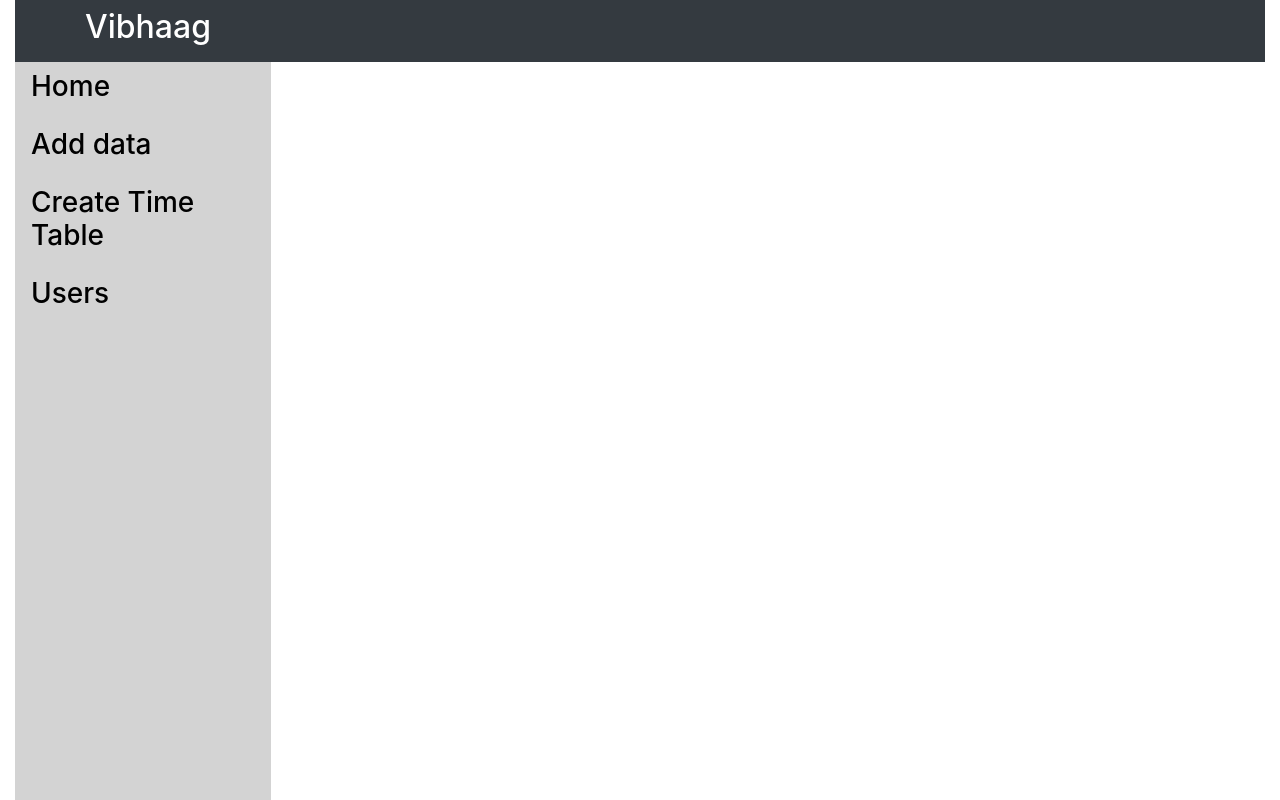
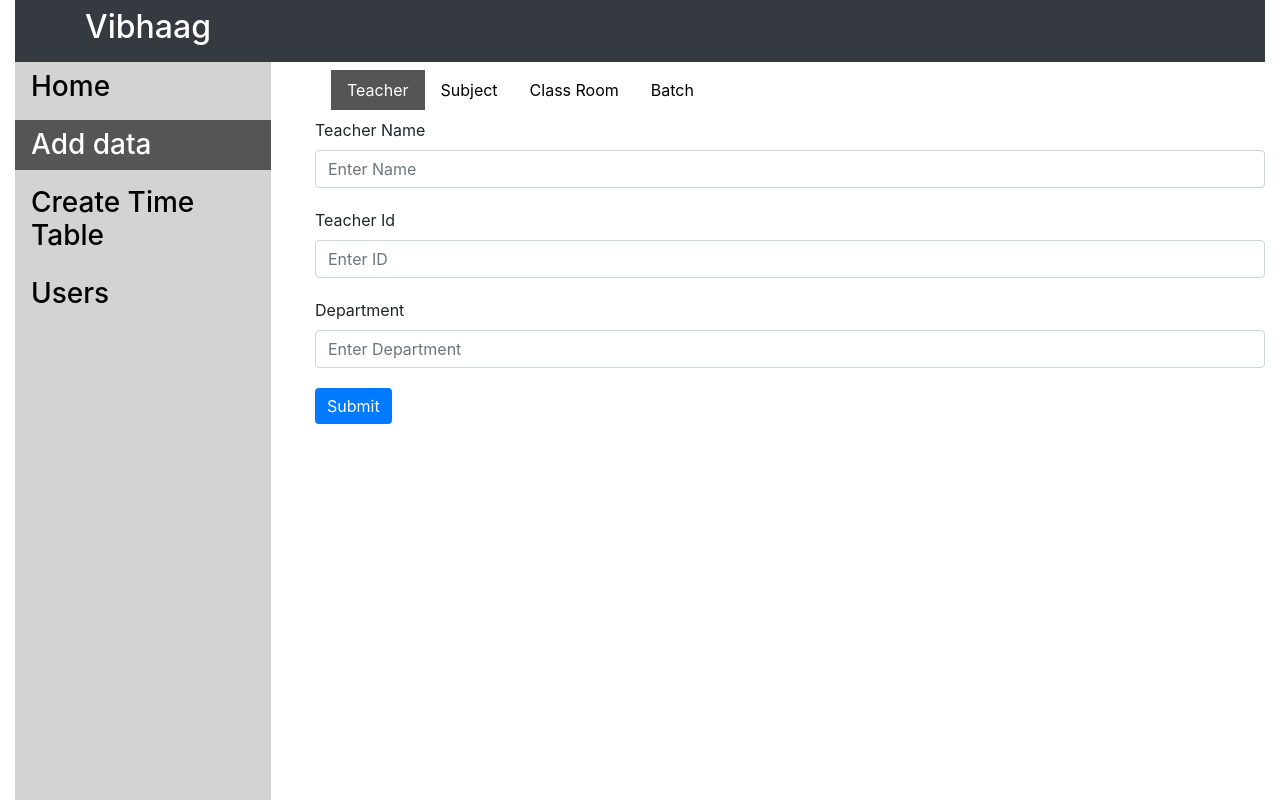
Before and after one commit to ShreedharGHegde/time-table, a React (Create React App) app in the folder client/: page /teacher in a window 1280 px wide. Built offline with nearby package versions, Linux system fonts and the light colour scheme.

Commit message:
added forms

```diff
--- a/client/src/App.js
+++ b/client/src/App.js
@@ -17,7 +17,7 @@ export default class App extends React.Component {
         </div>
 
         <Router>
-          <div style={{ margin: 0 }}>
+          <div>
             <nav>
               <ul className="navUl">
                 <li className="navLi">
@@ -43,7 +43,7 @@ export default class App extends React.Component {
                         "color": "white",
                         "textDecoration": "none"
                       }}
-                      to="/add-data"
+                      to="/teacher"
                     >
                       Add data
                     </NavLink>
@@ -84,7 +84,7 @@ export default class App extends React.Component {
               <Route exact path="/">
                 <Home />
               </Route>
-              <Route path="/add-data">
+              <Route path="/teacher">
                 <FormsNavbar />
               </Route>
               <Route path="/users">
--- /dev/null
+++ b/client/src/components/add-data/Batch.js
@@ -0,0 +1,68 @@
+import React, { Component } from "react";
+
+export class Batch extends Component {
+  state = {
+    name: "",
+    id: "",
+    department: ""
+  };
+
+  onChange = e => {
+    this.setState({
+      [e.target.name]: e.target.value
+    });
+  };
+
+  onSubmit = e => {
+    e.preventDefault();
+
+    console.log("state", this.state);
+  };
+
+  render() {
+    return (
+      <div>
+        <form onSubmit={this.onSubmit}>
+          <div className="form-group">
+            <label htmlFor="name">Teacher Name</label>
+            <input
+              type="text"
+              className="form-control"
+              id="name"
+              name="name"
+              placeholder="Enter Name"
+              onChange={this.onChange}
+            />
+          </div>
+          <div className="form-group">
+            <label htmlFor="exampleInputEmail1">Teacher Id</label>
+            <input
+              type="text"
+              name="id"
+              className="form-control"
+              id="id"
+              placeholder="Enter ID"
+              onChange={this.onChange}
+            />
+          </div>
+          <div className="form-group">
+            <label htmlFor="exampleInputEmail1">Department</label>
+            <input
+              type="text"
+              className="form-control"
+              id="department"
+              name="department"
+              placeholder="Enter Department"
+              onChange={this.onChange}
+            />
+          </div>
+          <button type="submit" className="btn btn-primary">
+            Submit
+          </button>
+        </form>
+      </div>
+    );
+  }
+}
+
+export default Batch;
--- /dev/null
+++ b/client/src/components/add-data/ClassRoom.js
@@ -0,0 +1,68 @@
+import React, { Component } from "react";
+
+export class ClassRoom extends Component {
+  state = {
+    name: "",
+    id: "",
+    department: ""
+  };
+
+  onChange = e => {
+    this.setState({
+      [e.target.name]: e.target.value
+    });
+  };
+
+  onSubmit = e => {
+    e.preventDefault();
+
+    console.log("state", this.state);
+  };
+
+  render() {
+    return (
+      <div>
+        <form onSubmit={this.onSubmit}>
+          <div className="form-group">
+            <label htmlFor="name">Teacher Name</label>
+            <input
+              type="text"
+              className="form-control"
+              id="name"
+              name="name"
+              placeholder="Enter Name"
+              onChange={this.onChange}
+            />
+          </div>
+          <div className="form-group">
+            <label htmlFor="exampleInputEmail1">Teacher Id</label>
+            <input
+              type="text"
+              name="id"
+              className="form-control"
+              id="id"
+              placeholder="Enter ID"
+              onChange={this.onChange}
+            />
+          </div>
+          <div className="form-group">
+            <label htmlFor="exampleInputEmail1">Department</label>
+            <input
+              type="text"
+              className="form-control"
+              id="department"
+              name="department"
+              placeholder="Enter Department"
+              onChange={this.onChange}
+            />
+          </div>
+          <button type="submit" className="btn btn-primary">
+            Submit
+          </button>
+        </form>
+      </div>
+    );
+  }
+}
+
+export default ClassRoom;
--- a/client/src/components/add-data/Navbar.js
+++ b/client/src/components/add-data/Navbar.js
@@ -1,50 +1,91 @@
 import React from "react";
-import { BrowserRouter as Router, Switch, Route, Link } from "react-router-dom";
+import {
+  BrowserRouter as Router,
+  Switch,
+  Route,
+  NavLink
+} from "react-router-dom";
+import Teacher from "./Teacher";
+import { Subject } from "./Subject";
+import { Batch } from "./Batch";
+import { ClassRoom } from "./ClassRoom";
 
 export default class Navbar extends React.Component {
   render() {
     return (
       <div style={{ marginLeft: "300px" }}>
         <Router>
-          <nav class="navbar navbar-expand-lg navbar-light">
-            <div class="collapse navbar-collapse" id="navbarSupportedContent">
-              <ul class="navbar-nav mr-auto">
-                <li class="nav-item active">
-                  <Link to="/teacher" style={{ textDecoration: "none" }}>
+          <nav className="navbar navbar-expand-lg navbar-light">
+            <div
+              className="collapse navbar-collapse"
+              id="navbarSupportedContent"
+            >
+              <ul className="navbar-nav mr-auto">
+                <li className="nav-item">
+                  <NavLink
+                    exact
+                    activeStyle={{
+                      backgroundColor: " #555",
+                      color: "white",
+                      textDecoration: "none"
+                    }}
+                    to="/teacher"
+                  >
                     Teacher
-                  </Link>
+                  </NavLink>
                 </li>
-                <li class="nav-item active">
-                  <Link to="/subject" style={{ textDecoration: "none" }}>
+                <li className="nav-item">
+                  <NavLink
+                    activeStyle={{
+                      backgroundColor: " #555",
+                      color: "white",
+                      textDecoration: "none"
+                    }}
+                    to="/subject"
+                  >
                     Subject
-                  </Link>
+                  </NavLink>
                 </li>
-                <li class="nav-item active">
-                  <Link to="/class-room" style={{ textDecoration: "none" }}>
+                <li className="nav-item">
+                  <NavLink
+                    activeStyle={{
+                      backgroundColor: " #555",
+                      color: "white",
+                      textDecoration: "none"
+                    }}
+                    to="/class-room"
+                  >
                     Class Room
-                  </Link>
+                  </NavLink>
                 </li>
-                <li class="nav-item active">
-                  <Link to="/batch" style={{ textDecoration: "none" }}>
+                <li className="nav-item">
+                  <NavLink
+                    activeStyle={{
+                      backgroundColor: " #555",
+                      color: "white",
+                      textDecoration: "none"
+                    }}
+                    to="/batch"
+                  >
                     Batch
-                  </Link>
+                  </NavLink>
                 </li>
               </ul>
             </div>
           </nav>
 
           <Switch>
-            <Route exact path="/teacher">
-              <div>Teacher</div>
+            <Route path="/teacher">
+              <Teacher />
             </Route>
             <Route path="/subject">
-              <div>Subject</div>
+              <Subject />
             </Route>
             <Route path="/batch">
-              <div>batch</div>
+              <Batch />
             </Route>
             <Route path="/class-room">
-              <div>Class Room</div>
+              <ClassRoom />
             </Route>
           </Switch>
         </Router>
--- /dev/null
+++ b/client/src/components/add-data/Subject.js
@@ -0,0 +1,68 @@
+import React, { Component } from "react";
+
+export class Subject extends Component {
+  state = {
+    name: "",
+    id: "",
+    department: ""
+  };
+
+  onChange = e => {
+    this.setState({
+      [e.target.name]: e.target.value
+    });
+  };
+
+  onSubmit = e => {
+    e.preventDefault();
+
+    console.log("state", this.state);
+  };
+
+  render() {
+    return (
+      <div>
+        <form onSubmit={this.onSubmit}>
+          <div className="form-group">
+            <label htmlFor="name">Teacher Name</label>
+            <input
+              type="text"
+              className="form-control"
+              id="name"
+              name="name"
+              placeholder="Enter Name"
+              onChange={this.onChange}
+            />
+          </div>
+          <div className="form-group">
+            <label htmlFor="exampleInputEmail1">Teacher Id</label>
+            <input
+              type="text"
+              name="id"
+              className="form-control"
+              id="id"
+              placeholder="Enter ID"
+              onChange={this.onChange}
+            />
+          </div>
+          <div className="form-group">
+            <label htmlFor="exampleInputEmail1">Department</label>
+            <input
+              type="text"
+              className="form-control"
+              id="department"
+              name="department"
+              placeholder="Enter Department"
+              onChange={this.onChange}
+            />
+          </div>
+          <button type="submit" className="btn btn-primary">
+            Submit
+          </button>
+        </form>
+      </div>
+    );
+  }
+}
+
+export default Subject;
--- /dev/null
+++ b/client/src/components/add-data/Teacher.js
@@ -0,0 +1,68 @@
+import React, { Component } from "react";
+
+export class Teacher extends Component {
+  state = {
+    name: "",
+    id: "",
+    department: ""
+  };
+
+  onChange = e => {
+    this.setState({
+      [e.target.name]: e.target.value
+    });
+  };
+
+  onSubmit = e => {
+    e.preventDefault();
+
+    console.log("state", this.state);
+  };
+
+  render() {
+    return (
+      <div>
+        <form onSubmit={this.onSubmit}>
+          <div className="form-group">
+            <label htmlFor="name">Teacher Name</label>
+            <input
+              type="text"
+              className="form-control"
+              id="name"
+              name="name"
+              placeholder="Enter Name"
+              onChange={this.onChange}
+            />
+          </div>
+          <div className="form-group">
+            <label htmlFor="exampleInputEmail1">Teacher Id</label>
+            <input
+              type="text"
+              name="id"
+              className="form-control"
+              id="id"
+              placeholder="Enter ID"
+              onChange={this.onChange}
+            />
+          </div>
+          <div className="form-group">
+            <label htmlFor="exampleInputEmail1">Department</label>
+            <input
+              type="text"
+              className="form-control"
+              id="department"
+              name="department"
+              placeholder="Enter Department"
+              onChange={this.onChange}
+            />
+          </div>
+          <button type="submit" className="btn btn-primary">
+            Submit
+          </button>
+        </form>
+      </div>
+    );
+  }
+}
+
+export default Teacher;
```
